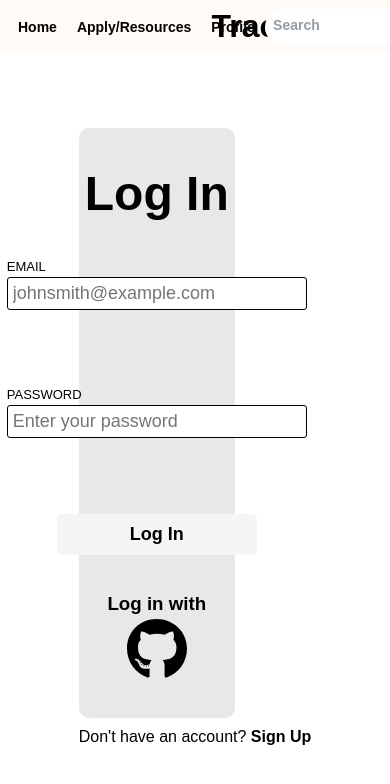
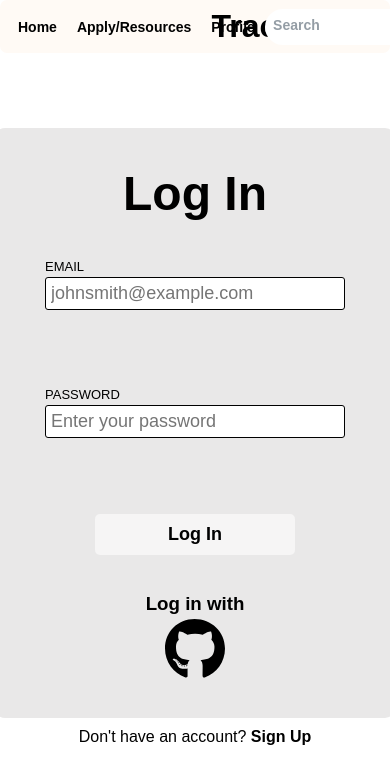
Before and after one commit to mariiaonokhina/trackify, a React (Vite) app: page /login in a window 390 px wide. Shown: the top 784 px of the page. Built offline with nearby package versions, Linux system fonts and the light colour scheme; no server answers.

Commit message:
Added a little bit of mobile responsiveness to the login page

```diff
--- a/src/styles/LogInForm.css
+++ b/src/styles/LogInForm.css
@@ -6,6 +6,7 @@
     justify-content: space-evenly;
     border-radius: 10px;
     height: 70vh;
+    min-width: 400px;
     width: 40vw;
 }
 
--- a/src/styles/SignUpForm.css
+++ b/src/styles/SignUpForm.css
@@ -6,6 +6,7 @@
     justify-content: space-evenly;
     border-radius: 10px;
     height: 70vh;
+    min-width: 400px;
     width: 40vw;
 }
 
```
